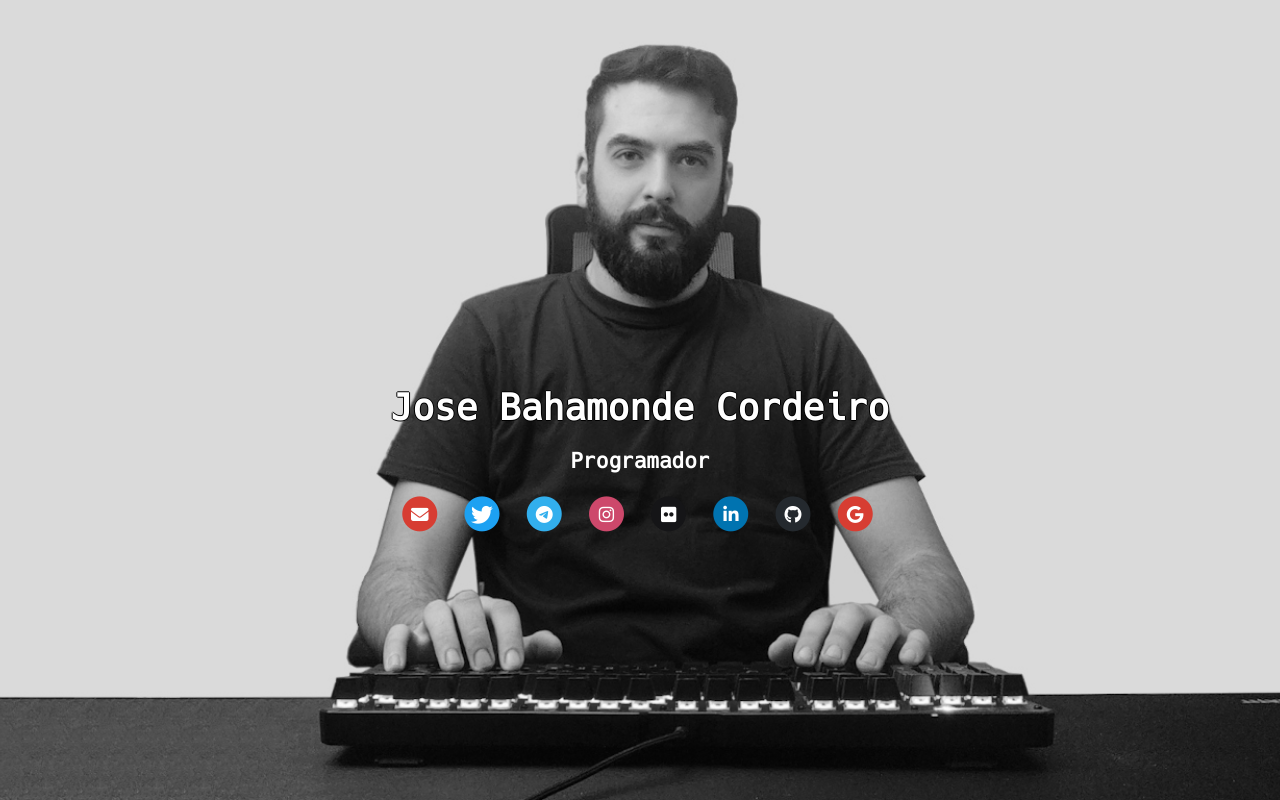
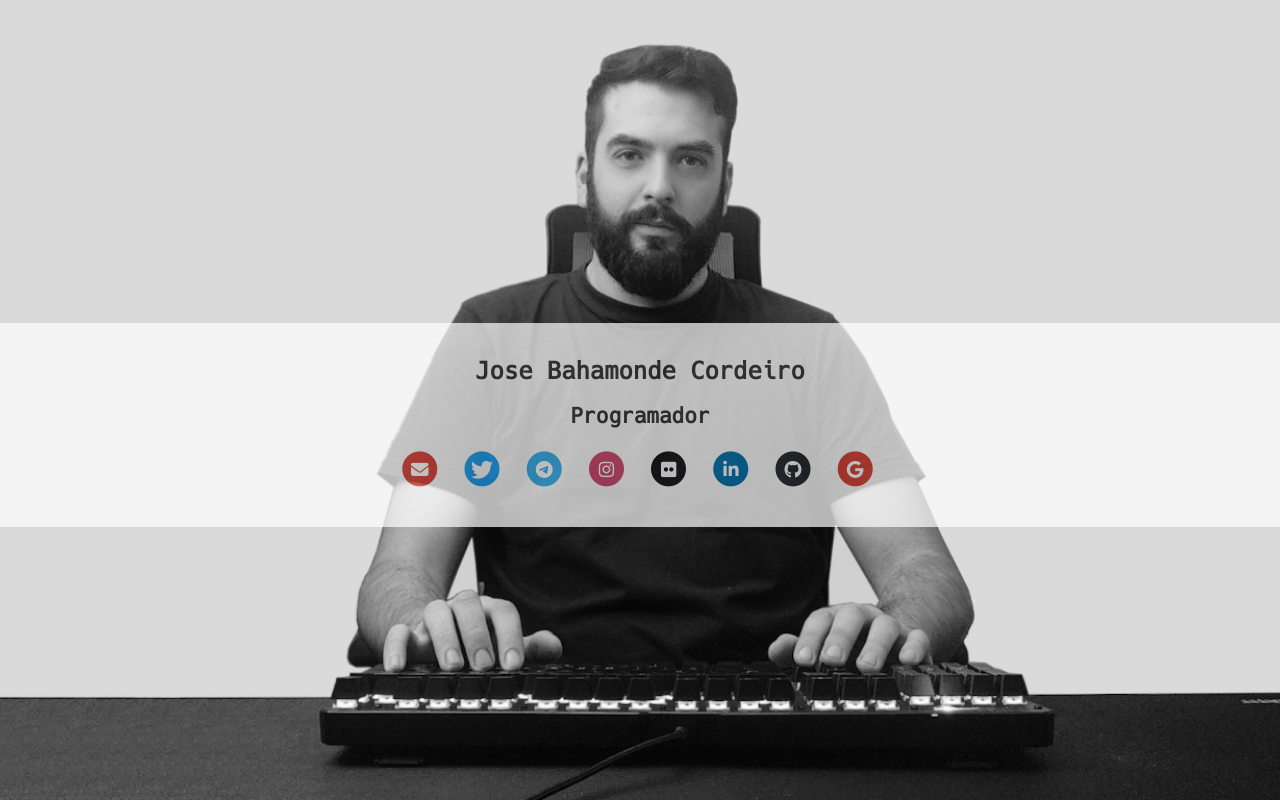
Before and after one commit to JoseBahamonde/web, a website: page src/index.html in a window 1280 px wide. Drawn offline with nearby package versions, Linux system fonts and the light colour scheme; files that its build step writes are made by us from their sources.

Commit message:
feat: Now the name and links are shown in a traslucid strip

```diff
--- a/src/index.html
+++ b/src/index.html
@@ -18,6 +18,7 @@
 
         <header>
             <div class="header-content">
+                <div class="strip">
                     <div class="basic-info">
                         <h1 class="text-center">Jose Bahamonde Cordeiro</h1>
                         <h2 class="text-center subtitle">Programador</h2>
@@ -89,6 +90,7 @@
                         </li>
                     </ul>
                 </div>
+            </div>
         </header>
 
     </body>
--- a/src/styles/common.css
+++ b/src/styles/common.css
@@ -22,6 +22,22 @@
 		-o-background-size: cover;
 		background-size: cover;
 	}
+
+	.header-content {
+		padding-top: 650px;
+	}
+
+	.strip {
+		padding-bottom: 0;
+	}
+
+	.basic-info h1 {
+		font-size: 1.7em;
+	}
+
+	.subtitle {
+		font-size: 1.2em;
+	}
 }
 
 @media only screen and (min-width: 480px) {
@@ -31,6 +47,10 @@
 		-moz-background-size: cover;
 		-o-background-size: cover;
 		background-size: cover;
+	}
+
+	.header-content {
+		padding-top: 500px;
 	}
 }
 
@@ -42,6 +62,10 @@
 		-o-background-size: cover;
 		background-size: cover;
 	}
+
+	.header-content {
+		padding-top: 220px;
+	}
 }
 
 @media only screen and (min-width : 1824px) {
@@ -51,6 +75,10 @@
 		-moz-background-size: cover;
 		-o-background-size: cover;
 		background-size: cover;
+	}
+
+	.header-content {
+		padding-top: 100px;
 	}
 }
 
@@ -64,8 +92,13 @@
 	left: 50%;
 	transform: translate(-50%, -70%);
 	width: 100%;
-	padding-top: 100px;
 	color: white;
+}
+
+.strip {
+	background-color: white;
+	opacity: 0.7;
+	padding-bottom: 30px;
 }
 
 .subtitle {
@@ -116,12 +149,11 @@
 
 .basic-info {
 	padding: 15px;
-	padding-top: 200px;
+	color: #333;
 }
 
 .basic-info h1 {
 	font-weight: bold;
-	text-shadow: -1px 0 black, 0 1px black, 1px 0 black, 0 -1px black;
 }
 
 .btn-xl,
```
Lines whose indentation alone changed are shown as unchanged.
